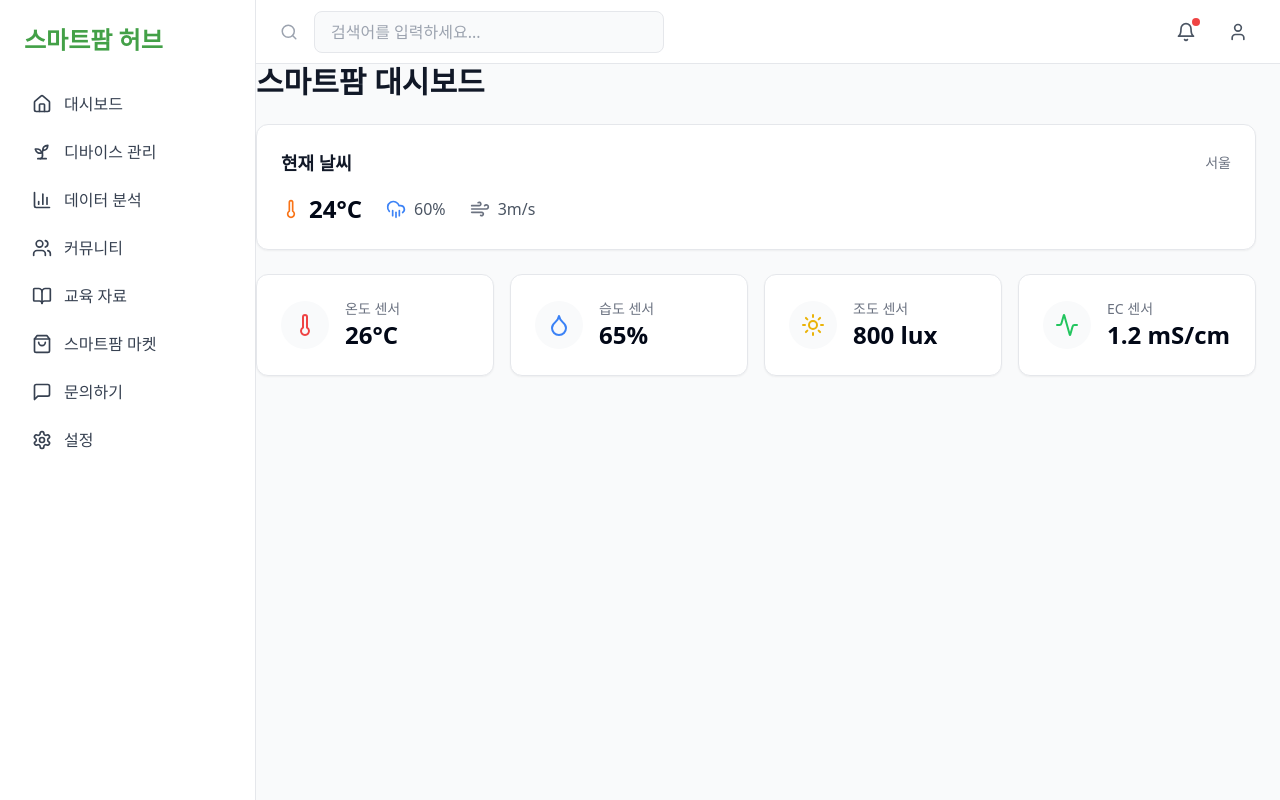
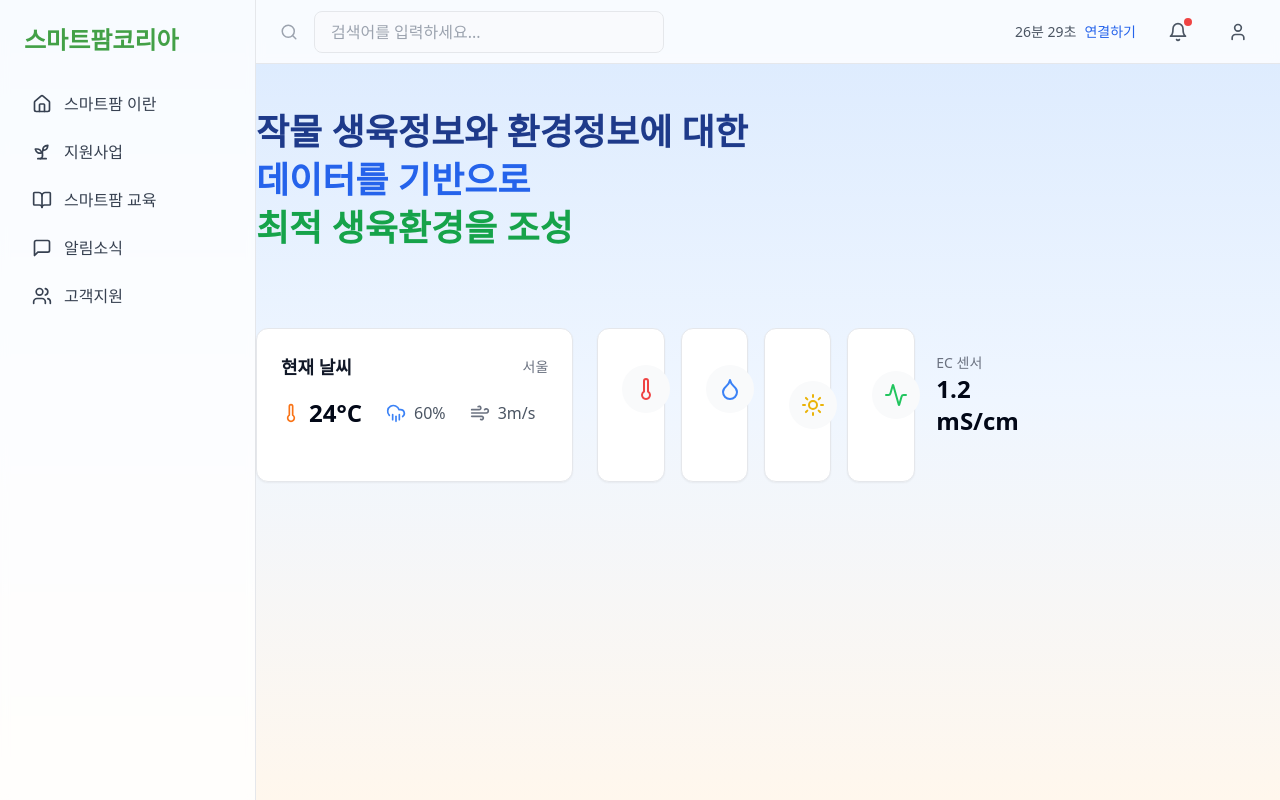
Before and after one commit to nCrom/smart-farm-hub, a React (Vite) app: page / in a window 1280 px wide. Built offline with nearby package versions, Linux system fonts and the light colour scheme.

Commit message:
Implement design changes
This commit implements the design changes requested in the prompt.  No specific details about the implementation are included.

```diff
--- a/src/components/layout/Header.tsx
+++ b/src/components/layout/Header.tsx
@@ -3,17 +3,21 @@ import { Bell, Search, User } from "lucide-react";
 
 export function Header() {
   return (
-    <header className="h-16 bg-white border-b border-gray-200 fixed top-0 right-0 left-64 z-10 animate-fadeIn">
+    <header className="h-16 bg-white/80 backdrop-blur-sm border-b border-gray-200 fixed top-0 right-0 left-64 z-10 animate-fadeIn">
       <div className="flex items-center justify-between h-full px-6">
         <div className="flex items-center gap-4 w-96">
           <Search className="w-5 h-5 text-gray-400" />
           <input
             type="text"
             placeholder="검색어를 입력하세요..."
-            className="w-full bg-gray-50 border border-gray-200 rounded-lg px-4 py-2 focus:outline-none focus:ring-2 focus:ring-primary-500 transition-all"
+            className="w-full bg-gray-50/50 border border-gray-200 rounded-lg px-4 py-2 focus:outline-none focus:ring-2 focus:ring-primary-500 transition-all"
           />
         </div>
-        <div className="flex items-center gap-4">
+        <div className="flex items-center gap-6">
+          <div className="text-sm text-gray-600">
+            26분 29초
+            <span className="ml-2 text-blue-600">연결하기</span>
+          </div>
           <button className="p-2 hover:bg-gray-100 rounded-full transition-all relative">
             <Bell className="w-5 h-5 text-gray-600" />
             <span className="absolute top-1 right-1 w-2 h-2 bg-red-500 rounded-full"></span>
--- a/src/components/layout/Sidebar.tsx
+++ b/src/components/layout/Sidebar.tsx
@@ -1,23 +1,20 @@
 
-import { Home, Settings, Sprout, BarChart3, Users, ShoppingBag, BookOpen, MessageSquare } from "lucide-react";
+import { Home, Settings, Sprout, BarChart3, Users, BookOpen, MessageSquare } from "lucide-react";
 import { Link } from "react-router-dom";
 
 const menuItems = [
-  { icon: Home, label: "대시보드", path: "/" },
-  { icon: Sprout, label: "디바이스 관리", path: "/devices" },
-  { icon: BarChart3, label: "데이터 분석", path: "/analytics" },
-  { icon: Users, label: "커뮤니티", path: "/community" },
-  { icon: BookOpen, label: "교육 자료", path: "/education" },
-  { icon: ShoppingBag, label: "스마트팜 마켓", path: "/market" },
-  { icon: MessageSquare, label: "문의하기", path: "/support" },
-  { icon: Settings, label: "설정", path: "/settings" },
+  { icon: Home, label: "스마트팜 이란", path: "/about" },
+  { icon: Sprout, label: "지원사업", path: "/support" },
+  { icon: BookOpen, label: "스마트팜 교육", path: "/education" },
+  { icon: MessageSquare, label: "알림소식", path: "/news" },
+  { icon: Users, label: "고객지원", path: "/customer" },
 ];
 
 export function Sidebar() {
   return (
-    <nav className="w-64 bg-white border-r border-gray-200 h-screen fixed left-0 top-0 overflow-y-auto animate-fadeIn">
+    <nav className="w-64 bg-white/80 backdrop-blur-sm border-r border-gray-200 h-screen fixed left-0 top-0 overflow-y-auto animate-fadeIn">
       <div className="p-6">
-        <h1 className="text-2xl font-bold text-primary-600">스마트팜 허브</h1>
+        <h1 className="text-2xl font-bold text-primary-600">스마트팜코리아</h1>
       </div>
       <div className="px-4">
         {menuItems.map((item) => (
--- a/src/pages/Index.tsx
+++ b/src/pages/Index.tsx
@@ -6,14 +6,26 @@ import { DeviceOverview } from "../components/dashboard/DeviceOverview";
 
 const Index = () => {
   return (
-    <div className="min-h-screen bg-gray-50">
+    <div className="min-h-screen bg-gradient-to-b from-blue-100 via-blue-50 to-orange-50">
       <Sidebar />
       <Header />
       <main className="pl-64 pt-16 p-6">
-        <div className="max-w-7xl mx-auto space-y-6">
-          <h1 className="text-3xl font-bold text-gray-900">스마트팜 대시보드</h1>
-          <WeatherCard />
-          <DeviceOverview />
+        <div className="max-w-7xl mx-auto space-y-8">
+          <div className="py-12">
+            <h1 className="text-4xl font-bold text-blue-900">
+              작물 생육정보와 환경정보에 대한
+            </h1>
+            <div className="mt-2">
+              <span className="text-4xl font-bold text-blue-600">데이터를 기반으로</span>
+            </div>
+            <div className="mt-2">
+              <span className="text-4xl font-bold text-green-600">최적 생육환경을 조성</span>
+            </div>
+          </div>
+          <div className="grid grid-cols-1 lg:grid-cols-3 gap-6">
+            <WeatherCard />
+            <DeviceOverview />
+          </div>
         </div>
       </main>
     </div>
```
